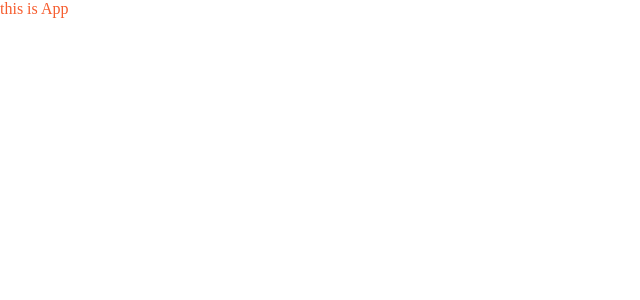
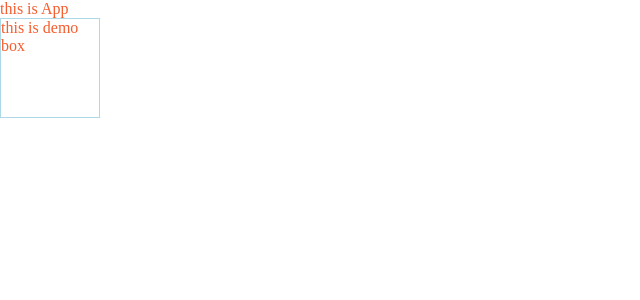
Before and after one commit to fortune-cook1e/react-webpack-template, a React app: page / in a window 1280 px wide. Shown: the top 300 px of the page, without its empty margins (0-640 px from the left). Built offline with nearby package versions, Linux system fonts and the light colour scheme.

Commit message:
build(webpack): 修改webpack配置 - 增加webpack-bundle-analyzer - 增加css modules

```diff
--- a/public/index.html
+++ b/public/index.html
@@ -3,7 +3,7 @@
 <head>
   <meta charset="UTF-8">
   <meta name="viewport" content="width=device-width, initial-scale=1.0">
-  <title>React Webpack Template</title>
+  <title><%= htmlWebpackPlugin.options.title %></title>
 </head>
 <body>
   <noscript>
--- a/src/App.jsx
+++ b/src/App.jsx
@@ -1,9 +1,12 @@
 import React from 'react'
+
+import Demo from '@/src/components/Demo'
 
 export default function App() {
   return (
     <div className='primary-color'>
       this is App
+      <Demo />
     </div>
   )
 }
--- /dev/null
+++ b/src/components/Demo/index.jsx
@@ -0,0 +1,14 @@
+import React from 'react'
+import styles from './index.module.css'
+
+console.log({ styles })
+
+const Demo = () => {
+  return (
+    <div className={styles.box}>
+      this is demo box
+    </div>
+  )
+}
+
+export default Demo
--- /dev/null
+++ b/src/components/Demo/index.module.css
@@ -0,0 +1,5 @@
+.box {
+  width:100px;
+  height: 100px;
+  border:1px solid lightblue;
+}
--- a/src/main.jsx
+++ b/src/main.jsx
@@ -9,3 +9,5 @@ render(
   <App />,
   document.getElementById('app')
 )
+
+module.hot.accept()
--- a/src/styles/base.less
+++ b/src/styles/base.less
@@ -4,7 +4,6 @@
   padding:0;
   margin: 0;
   box-sizing: border-box;
-  transition: all 1s;
 }
 
 .primary-color {
```
Also changed, not shown: package.json (+8 -6 lines), .babelrc, 4 other files (tests, documents, lock files or other folders).
